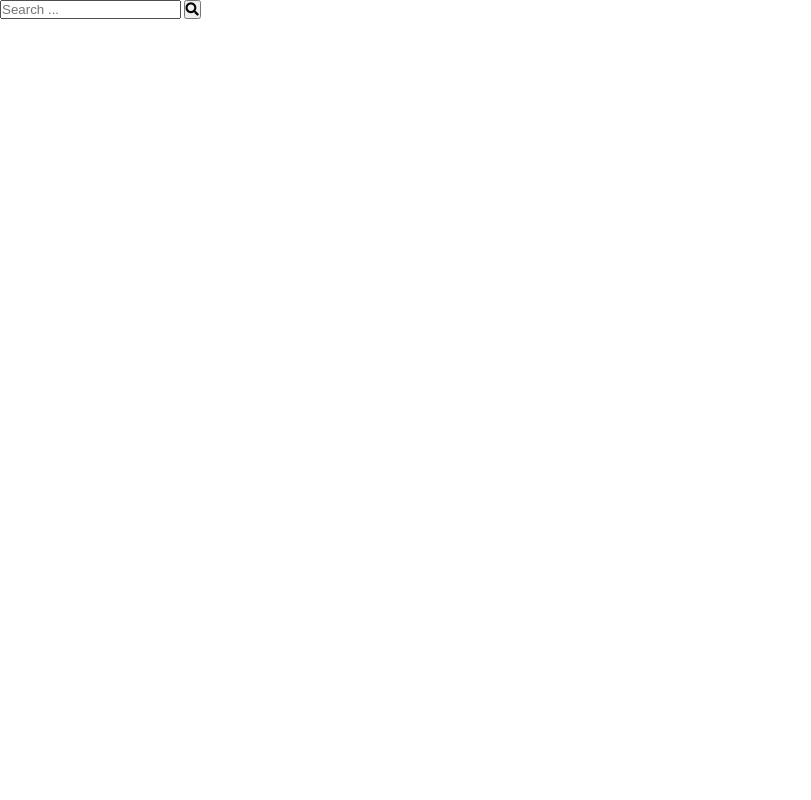
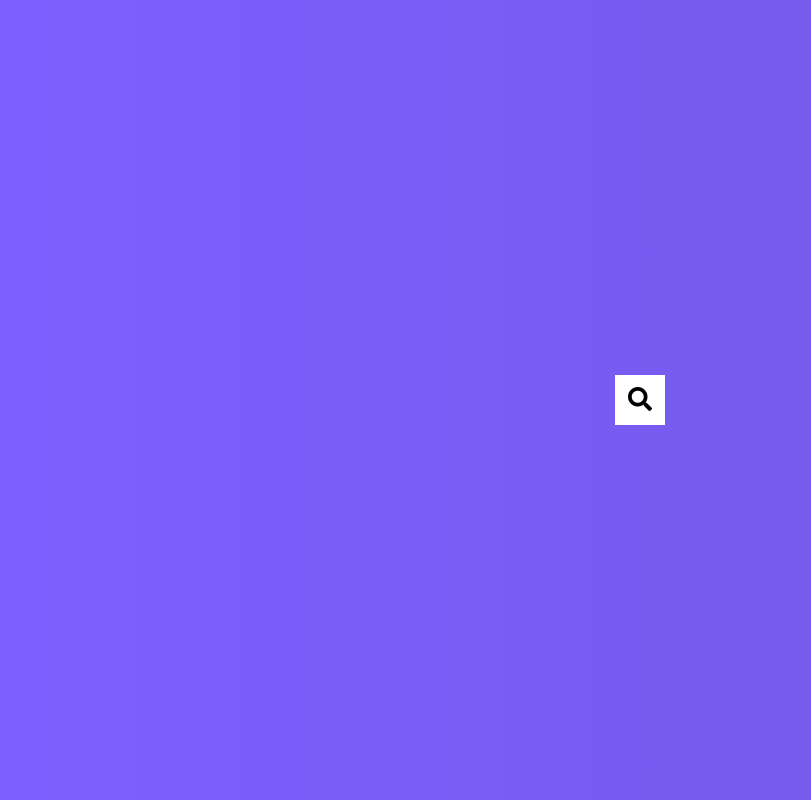
Before and after one commit to VoDuyThienVinh/HiddenSearchWidget, a plain HTML site: page index.html in a window 1280 px wide. Shown: the whole page, without its empty margins (0-811 px from the left). Drawn offline with Linux system fonts and the light colour scheme.

Commit message:
Change content style.css

```diff
--- a/style.css
+++ b/style.css
@@ -14,4 +14,58 @@ html {
   box-sizing: border-box;
 }
 
-body {}
+body {
+  background-image: linear-gradient(90deg, #7d5fff, #7158e2);
+  font-family: sans-serif;
+  display: flex;
+  align-items: center;
+  justify-content: center;
+  height: 100vh;
+  overflow: hidden;
+  margin: 0;
+}
+
+.search {
+  position: relative;
+  height: 50px;
+}
+
+.search .input {
+  background-color: #fff;
+  border: 0;
+  font-size: 18px;
+  padding: 15px;
+  height: 50px;
+  width: 50px;
+  transition: width 0.3s ease;
+}
+
+.btn {
+  background-color: #fff;
+  border: 0;
+  cursor: pointer;
+  font-size: 24px;
+  position: absolute;
+  top: 0;
+  left: 0;
+  height: 50px;
+  width: 50px;
+  transition: transform 0.3s ease;
+}
+
+.btn:focus,
+.input:focus {
+  outline: none;
+}
+
+.search.active .input {
+  width: 200px;
+}
+
+.search.active .btn {
+  transform: translateX(198px);
+}
+
+[data-title] {
+  color: red;
+}
```
